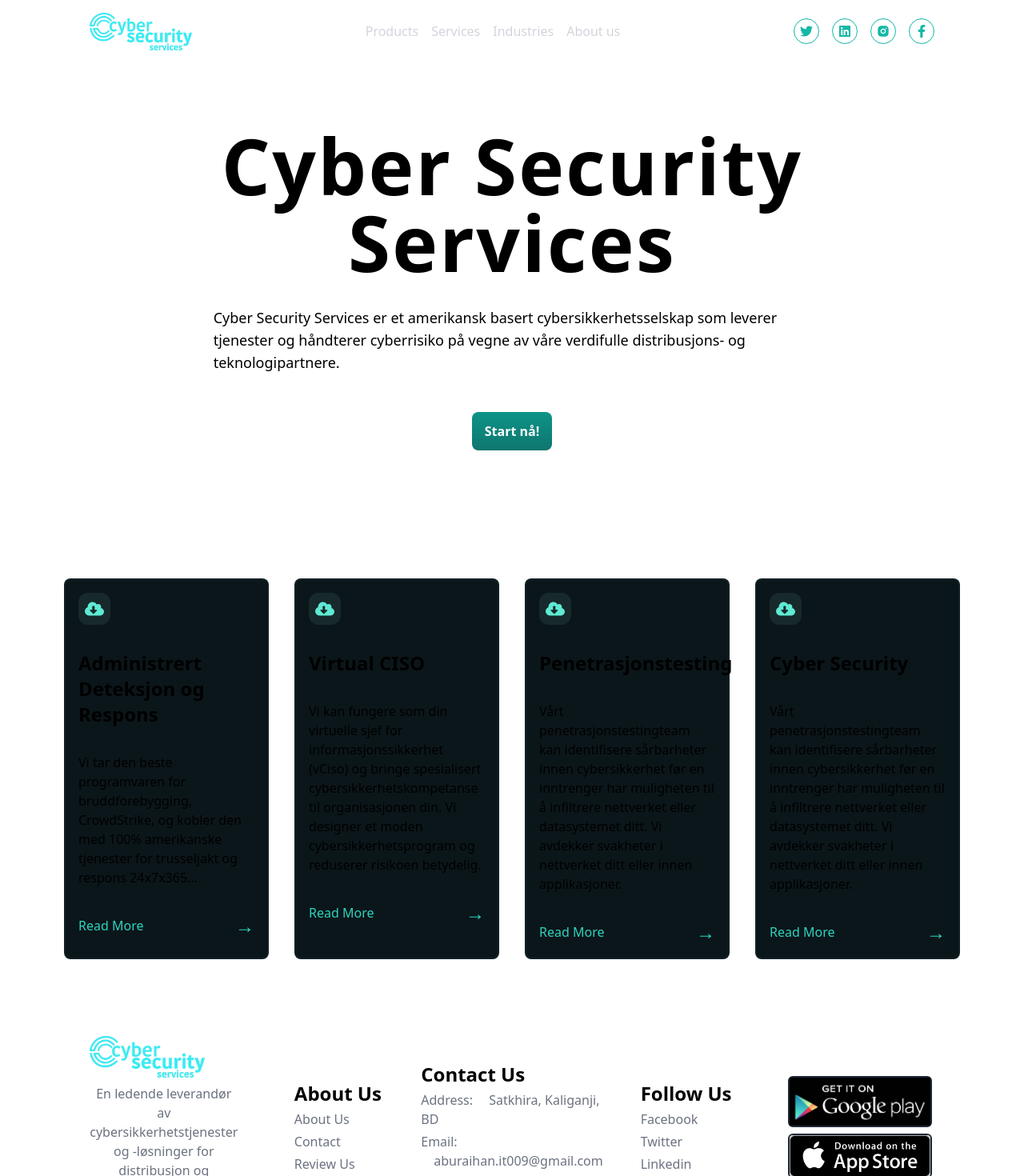
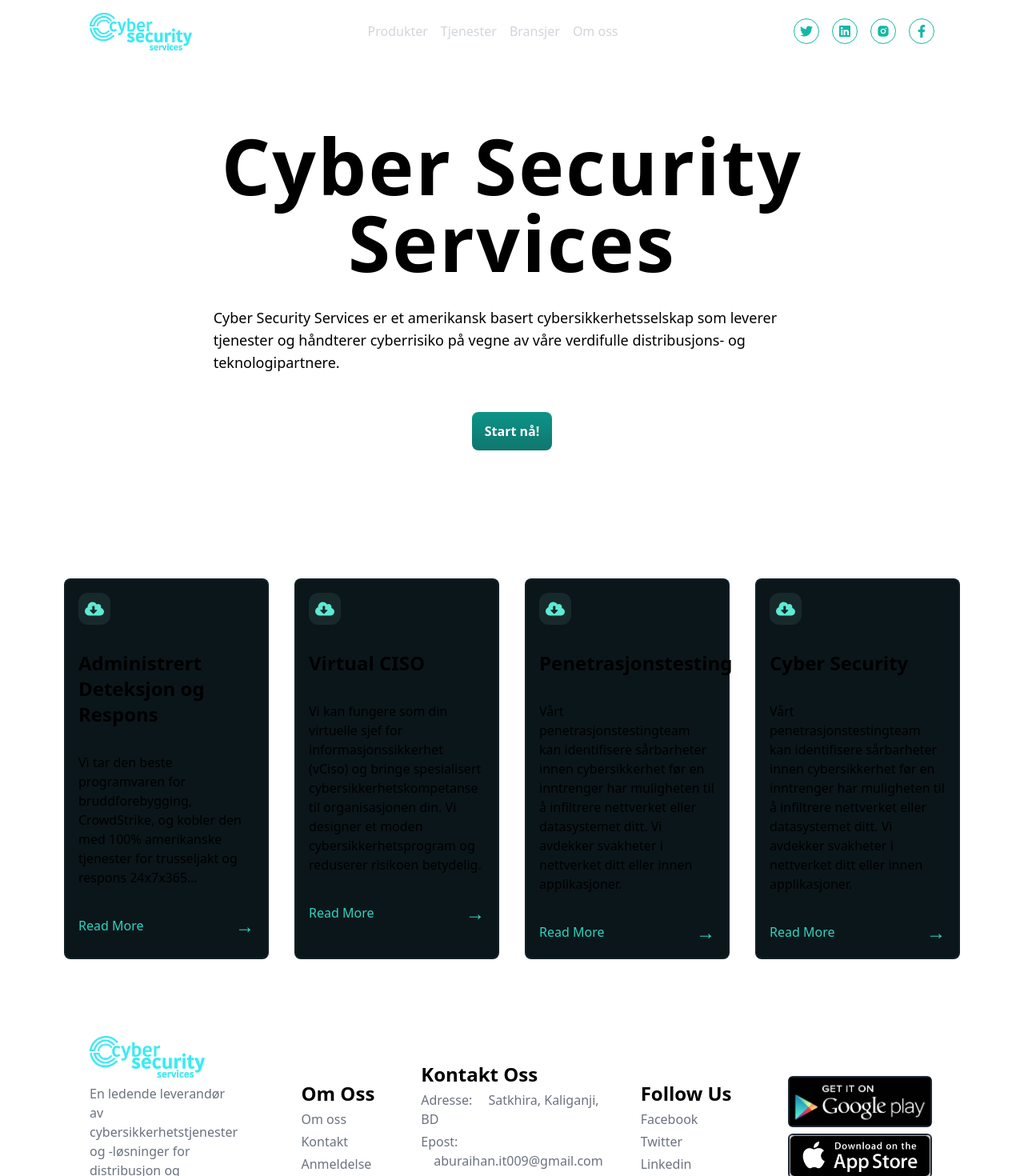
Before and after one commit to lukasolsen/cybersec, a React (Vite) app: page / in a window 1280 px wide. Shown: the top 1470 px of the page at 80% size. Built offline with nearby package versions, Linux system fonts and the light colour scheme.

Commit message:
Update text language to Norwegian in Footer and Navbar components

```diff
--- a/src/components/Footer.tsx
+++ b/src/components/Footer.tsx
@@ -14,35 +14,35 @@ type Fields = {
 export const Footer: React.FC = () => {
   const Fields: Fields[] = [
     {
-      title: "About Us",
+      title: "Om Oss",
       links: [
         {
-          title: "About Us",
+          title: "Om oss",
           link: "/aboutus",
         },
         {
-          title: "Contact",
+          title: "Kontakt",
           link: "/contact",
         },
         {
-          title: "Review Us",
+          title: "Anmeldelse",
           link: "/review",
         },
       ],
     },
     {
-      title: "Contact Us",
+      title: "Kontakt Oss",
       links: [
         {
-          title: "Address",
+          title: "Adresse",
           value: "Satkhira, Kaliganji, BD",
         },
         {
-          title: "Email",
+          title: "Epost",
           value: "aburaihan.it009@gmail.com",
         },
         {
-          title: "Phone",
+          title: "Telefon",
           value: "+88 01407152619",
         },
       ],
@@ -80,7 +80,7 @@ export const Footer: React.FC = () => {
             alt="logo"
             className="max-h-36 max-w-36 object-cover inline"
           />
-          <p className="text-gray-500 dark:text-gray-400 text-center">
+          <p className="text-gray-500 dark:text-gray-400 text-start">
             En ledende leverandør av cybersikkerhetstjenester og -løsninger for
             distribusjon og teknologipartnere rundt om i USA.
           </p>
--- a/src/components/Navbar.tsx
+++ b/src/components/Navbar.tsx
@@ -5,10 +5,10 @@ import { RiInstagramFill } from "react-icons/ri";
 
 export const Navbar: React.FC = () => {
   const Links = [
-    { name: "Products", path: "/products" },
-    { name: "Services", path: "/services" },
-    { name: "Industries", path: "/industries" },
-    { name: "About us", path: "/aboutus" },
+    { name: "Produkter", path: "/products" },
+    { name: "Tjenester", path: "/services" },
+    { name: "Bransjer", path: "/industries" },
+    { name: "Om oss", path: "/aboutus" },
   ];
 
   const SocialLinks = [
```
